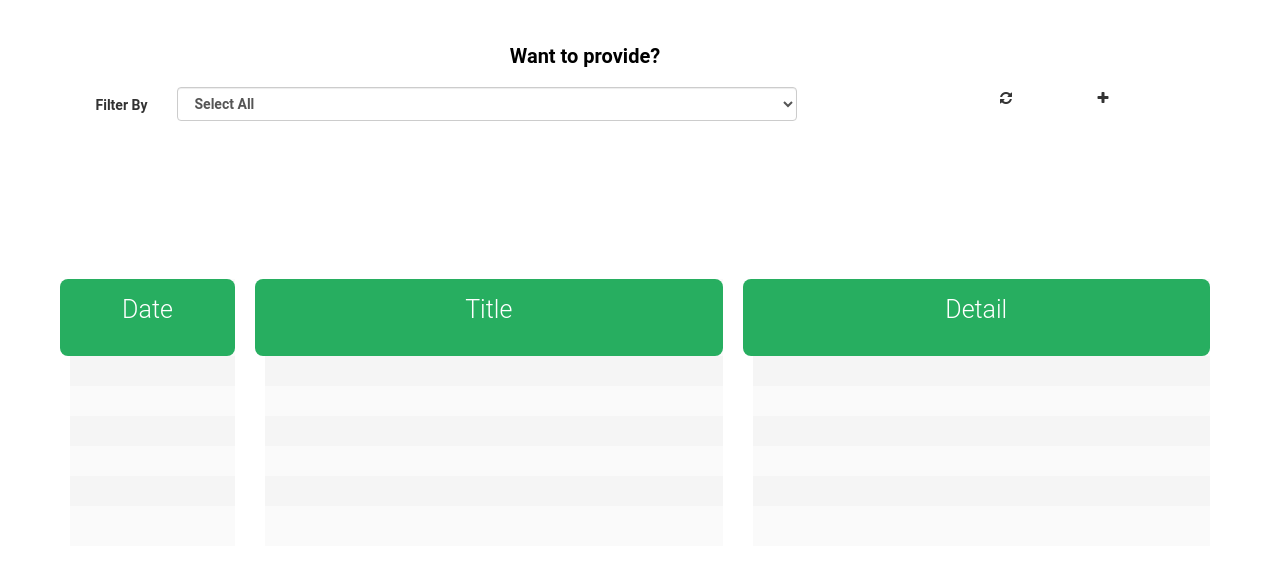
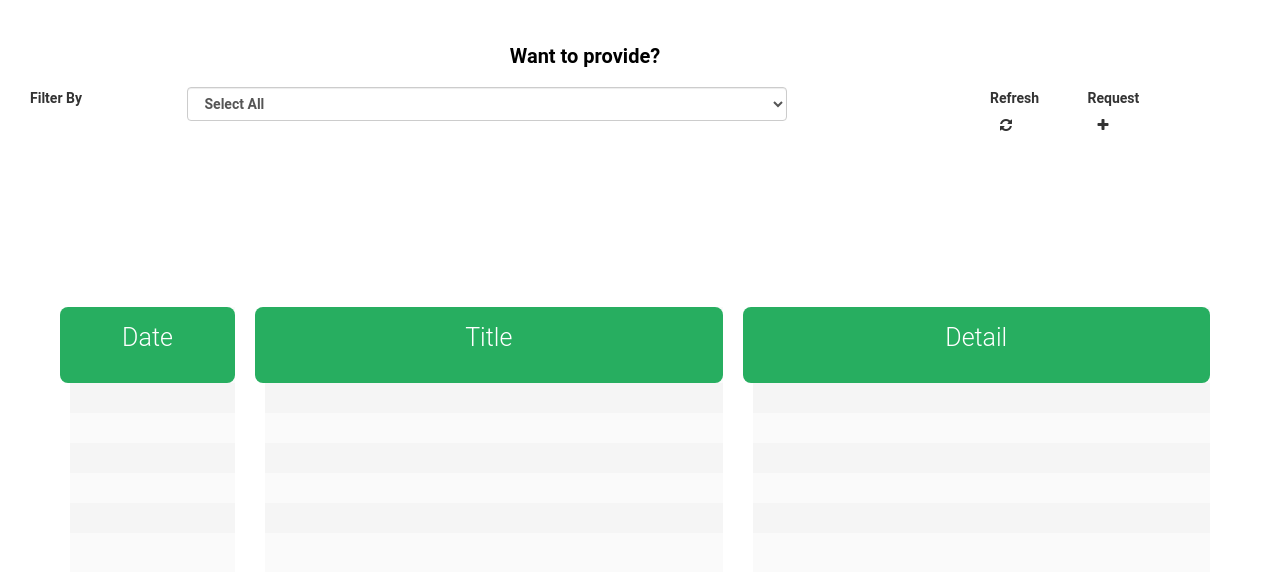
Before and after one commit to agauba5/DDCH4ABQ, a PHP site: page /provider.php in a window 1280 px wide. Shown: the part 95-667 px from the top of the page. Run offline with PHP 8.4, Linux system fonts and the light colour scheme; some libraries are stand-ins or nearby versions.

Commit message:
provider modified

```diff
--- a/provider.php
+++ b/provider.php
@@ -20,8 +20,6 @@ require_once $lowerLevel . 'assets/inc/standard_header.inc.php';
                 <div class="col-lg-10 col-md-10">
                     <div class="widget">
                         <div class="widget-body">
-                            <form id="form-new-facility-client" class="form-horizontal no-margin">
-                                <div id="div-filterBy" class="form-group">
                             <label for="filterBy" class="col-sm-2 control-label">Filter By</label>
                                 <div class="col-sm-8">
                                     <select id="filterBy" name="filterBy" class="form-control" onChange="changeFilter('filterBy')">
@@ -31,18 +29,25 @@ require_once $lowerLevel . 'assets/inc/standard_header.inc.php';
                                     </select>
                                 </div>
                         </div>
-                            </form>
-                        </div>
                     </div>
                 </div>
                 <div class="col-sm-1">
+                    <label>
+                        Refresh
+                        <div style="margin:0 auto;width:25%;text-align:left"></div>
+                    </label>
                     <div class="hi-icon-wrap hi-icon-effect">
                         <i class="fa fa-refresh"></i>
                     </div>
                 </div>
                 <div class="col-sm-1">
+                    <label>
+                        Request
+                        <div style="margin:0 auto;width:25%;text-align:left"></div>
+                    </label>
                     <div class="hi-icon-wrap hi-icon-effect">
                         <i class="fa fa-plus"></i>
+                    </div>
                 </div>
             </div>
         </div>
```
Lines whose indentation alone changed are shown as unchanged.
